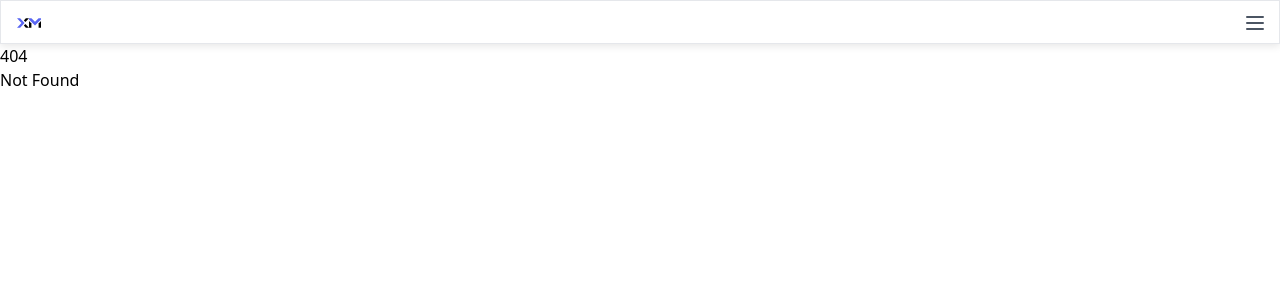
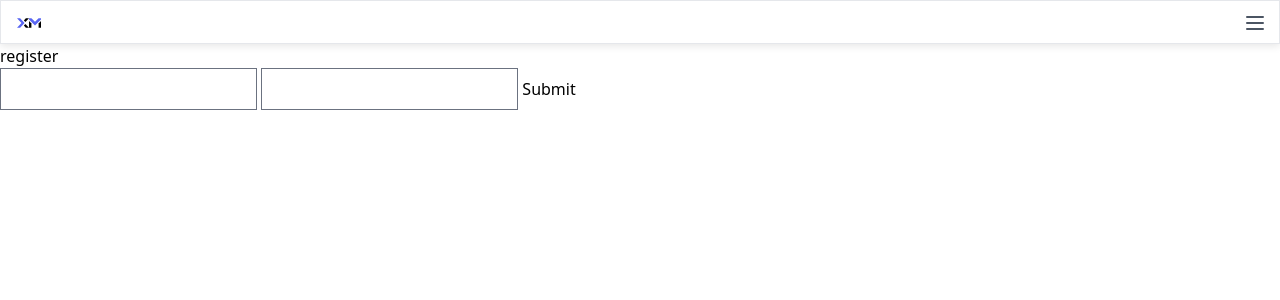
Before and after one commit to kisxo/fxmaster, a SvelteKit app in the folder frontend/: page /accounts/login in a window 1280 px wide. Before the commit this address had no page. Shown: the top 300 px of the page. Built offline with nearby package versions, Linux system fonts and the light colour scheme.

Commit message:
update cors_allow_credentials true
Sessions tokens are now directly send to the browser and axios sends the sessionid on each request

```diff
--- /dev/null
+++ b/frontend/src/routes/accounts/login/+page.svelte
@@ -0,0 +1,25 @@
+<script>
+    import axios from "axios";
+    let name = '', email = '', password = '';
+
+    async function submit (){
+        axios.post('http://localhost:8000/_allauth/browser/v1/auth/login', {
+            email,
+            password
+        }, {withCredentials: true})
+        .then(function (response) {
+            console.log(response);
+        })
+        .catch(function (error) {
+            console.log(error);
+        });
+    }
+</script>
+
+<h2>register</h2>
+
+<form on:submit|preventDefault={submit}>
+    <input bind:value={email} type="email" name="email" id="">
+    <input bind:value={password} type="password" name="password" id="">
+    <button type="submit">Submit</button>
+</form>
```
Also changed, not shown: 1 other file (tests, documents, lock files or other folders).
